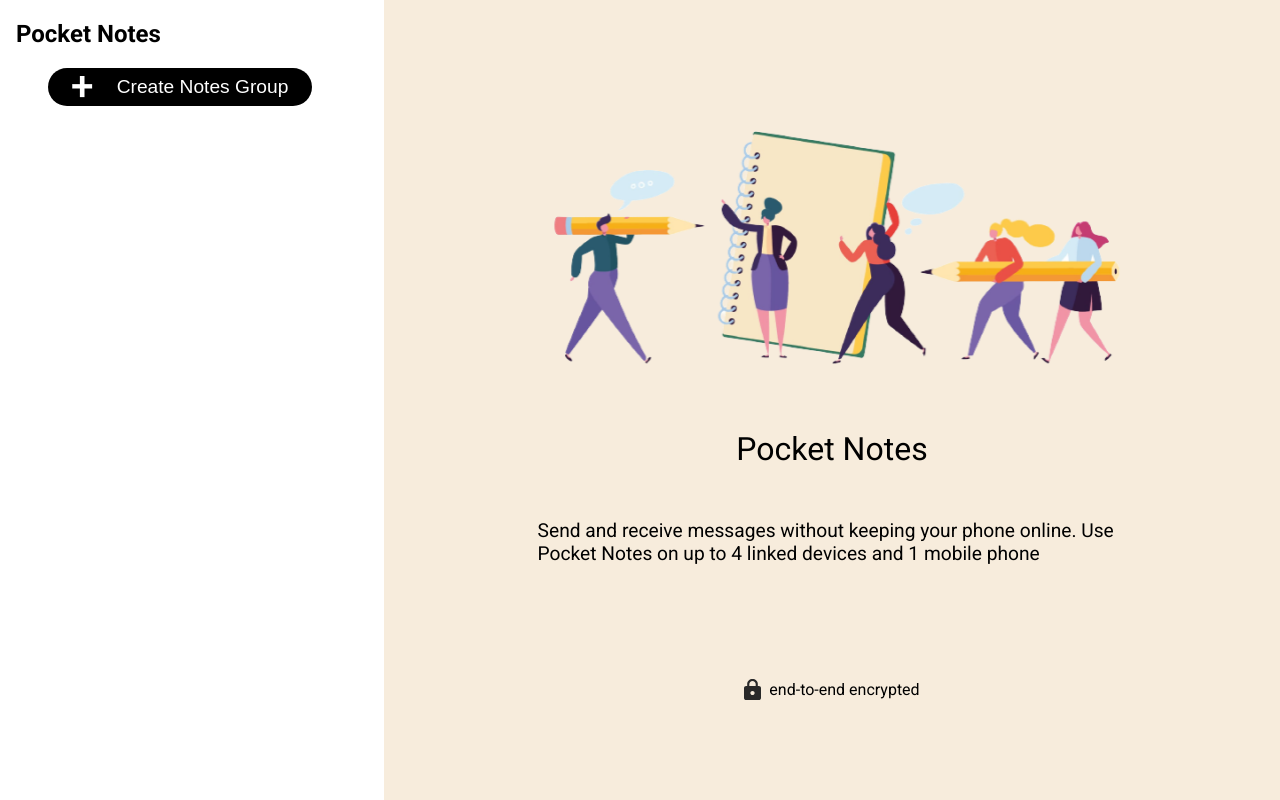
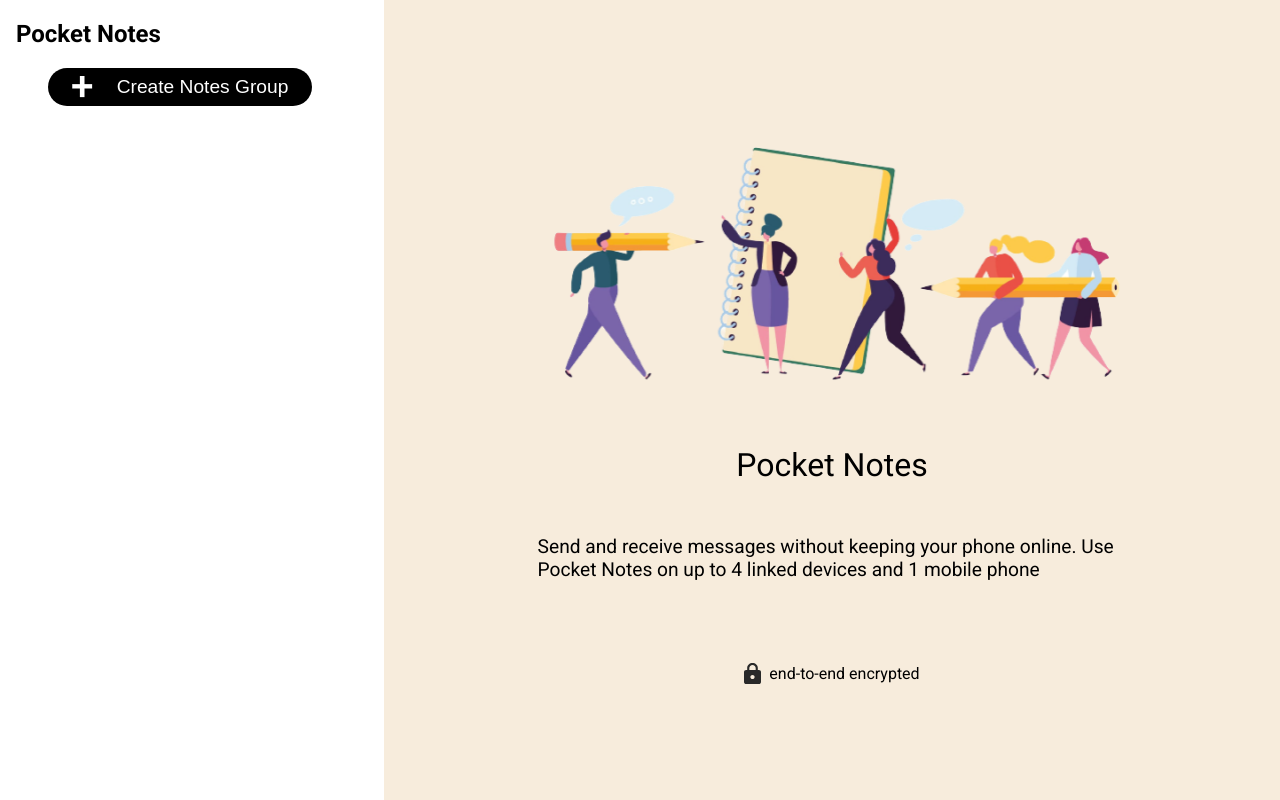
Before and after one commit to keshav7662/Notes-Taking-App, a React (Vite) app: page / in a window 1280 px wide. Built offline with nearby package versions, Linux system fonts and the light colour scheme; a web font is replaced by a local one.

Commit message:
bug fix!

```diff
--- a/src/Pages/Home.module.css
+++ b/src/Pages/Home.module.css
@@ -91,7 +91,7 @@ html,body{
     opacity: 0.4;
 }
 .encryption-text{
-    margin-top: 5rem;
+    margin-top: 3rem;
     display: flex;
     align-items: center;
     gap: 0.5rem;
```
